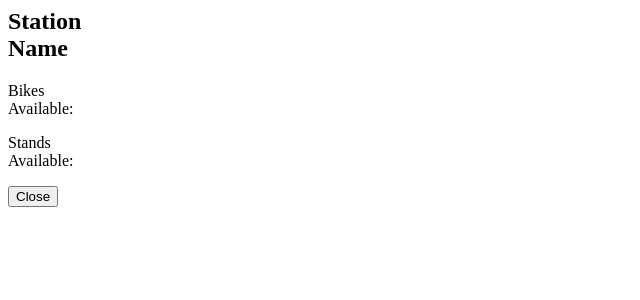
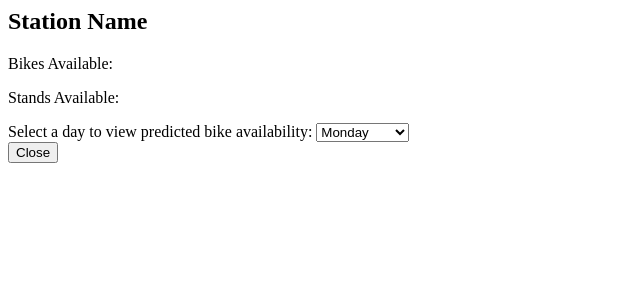
Before and after one commit to denartha10/comp30830-flask-application, a Flask app: template templates/right_sidebar.html in a window 1280 px wide. Shown: the top 300 px of the page, without its empty margins (0-640 px from the left). Run offline with Flask 3, Linux system fonts and the light colour scheme; the template is opened without the code that fills it, so the values that code supplies are empty.

Commit message:
station display sidebar, 404 page and error handles
- Right side navbar bike station display fixed
- 404 html + error handlers

```diff
--- a/app.py
+++ b/app.py
@@ -1,4 +1,4 @@
-from flask import Flask, Response, render_template, request
+from flask import Flask, Response, abort, render_template, request
 from flask_caching import Cache
 from flask_sqlalchemy import SQLAlchemy
 from utilities.models import Station, Weather
@@ -8,6 +8,7 @@ from dotenv import load_dotenv
 import os
 
 from utilities.prediction_utilities import convert_date_and_time_to_day_hour, get_predictions, get_temp_rain_wind
+from sqlalchemy.exc import SQLAlchemyError
 
 # Load .env file
 load_dotenv()
@@ -39,6 +40,8 @@ def index():
 @cache.cached()
 def get_stations():
     stations = db.session.query(Station).all()
+    if not stations:
+        abort(404)  # error handler
     bike_data = pd.DataFrame(stations)
     bike_data["pin_colors"] = bike_data.apply(determinePinColors, axis=1)
     bike_data["info_html"] = bike_data.apply(createInfoWindowContent, axis=1)
@@ -48,6 +51,8 @@ def get_stations():
 @app.route('/weather', methods=['GET'])
 def get_weather():
     weather = db.session.query(Weather).all()
+    if not weather:
+        abort(404) # error handler
     weather_data = pd.DataFrame(weather)
     json_data = weather_data.to_json(orient='records', date_format='iso')
     return Response(json_data, mimetype='application/json')
@@ -55,11 +60,10 @@ def get_weather():
 @app.route('/select/id', methods=['GET'])
 @cache.cached()
 def select_station(id):
-    print(f"WE FETCHED THE {id}")
-    select_station = db.session.query.filter_by(id=id).all() # Getting a warning about the filter by here??
-    select_station_data = pd.DataFrame(select_station)
-    json_data = select_station_data.to_json(orient='records', date_format='iso')
-    return Response(json_data, mimetype='application/json')
+        selected_station = Station.query.filter_by(id=id).first_or_404() # error handler
+        select_station_data = pd.DataFrame([selected_station])
+        json_data = select_station_data.to_json(orient='records', date_format='iso')
+        return Response(json_data, mimetype='application/json')
 
 @app.route('/predict', methods=['GET'])
 @cache.cached()
@@ -67,8 +71,7 @@ def get_prediction():
     date = request.args.get("date")
     time = request.args.get("time")
     station_id = request.args.get("id")
-
-    if date and time:
+    if date and time and station_id:
         (day, hour) = convert_date_and_time_to_day_hour(date, time)
         params = get_temp_rain_wind(date, hour)
 
@@ -77,10 +80,13 @@ def get_prediction():
             prediction = get_predictions(day, hour, temp, rain, wind, station_id)
             return f"{prediction}"
         else:
-            return f"{date}, {time}, {params} GOT TO PARAMS"
+             abort(404)
     else:
-        return f"{date}, {time}, GOT TO DATETIME"
+         abort(404)
 
+@app.errorhandler(404)
+def page_not_found(e):
+    return render_template('404.html'), 404
 
 if __name__ == '__main__':
     app.run(port=5000)
--- a/templates/right_sidebar.html
+++ b/templates/right_sidebar.html
@@ -1,32 +1,53 @@
-<div id="rightSidebar" class="fixed top-0 right-0 h-full bg-white overflow-hidden shadow-lg p-5 transform translate-x-full transition-all duration-300 ease-in-out" style="width:0;">
-    <h2 id="stationName" class="text-xl font-semibold">Station Name</h2>
-    <p id="bikeAvailability" class="mt-4">Bikes Available: </p>
-    <p id="standAvailability" class="mt-2">Stands Available: </p>
-    <button onclick="closeRightSidebar()">Close</button>
+<div id="rightSidebar">
+    <h2 id="stationName" class="text-2xl font-bold mt-2">Station Name</h2>
+    <p id="bikeAvailability" class="text-1xl font-semibold mt-2">Bikes Available: </p>
+    <p id="standAvailability" class="text-1xl font-semibold mt-2">Stands Available: </p>
+
+    <div class="text-center">
+        <label for="daySelect" class="block mt-4 font-bold text-center">Select a day to view predicted bike availability:</label>
+        <select id="daySelect" class="block mt-1 mb-4 mx-auto">
+            <option value="Monday">Monday</option>
+            <option value="Tuesday">Tuesday</option>
+            <option value="Wednesday">Wednesday</option>
+            <option value="Thursday">Thursday</option>
+            <option value="Friday">Friday</option>
+            <option value="Saturday">Saturday</option>
+            <option value="Sunday">Sunday</option>
+        </select>
+    </div>
+    <button class="mt-4 bg-red-500 hover:bg-red-700 text-white font-bold py-2 px-4 rounded" onclick="closeRightSidebar()">Close</button>
 </div>
 
 <script>
     function openRightSidebar(stationId) {
-        console.log("Trying to open sidebar for station ID:", stationId);
         const stationDict = getStationDict();
         const sidebar = document.getElementById('rightSidebar');
-        sidebar.style.width = "300px";
 
         const stationName = document.getElementById('stationName');
         const bikeAvailability = document.getElementById('bikeAvailability');
         const standAvailability = document.getElementById('standAvailability');
 
         const station = stationDict[stationId];
-        console.log('Station:', station);
         stationName.textContent = station.name;
         bikeAvailability.textContent = `Bikes Available: ${station.av_bikes}`;
         standAvailability.textContent = `Stands Available: ${station.av_stands}`;
+
+        sidebar.style.transform = "translateX(0)";
+
+        sidebar.addEventListener('click', function(event) {
+            event.stopPropagation();
+        });
     }
     window.openRightSidebar = openRightSidebar;
 
     function closeRightSidebar() {
         const sidebar = document.getElementById('rightSidebar');
-        sidebar.style.width = "0";
+        sidebar.style.transform = "translateX(100%)";
     }
     window.closeRightSidebar = closeRightSidebar;
+
+    function updateBikeUsageData(stationId, selectedDay) {
+        //to fetch when adam has the data
+    }
+    window.updateBikeUsageData = updateBikeUsageData;
 </script>
--- a/templates/searchbar.html
+++ b/templates/searchbar.html
@@ -9,6 +9,8 @@
 		searchBar.addEventListener('focus', function () {
 			this.value = '';
 			searchPrompt.classList.add('hidden');
+			closeRightSidebar();
+			event.stopPropagation();
 		});
 
 		searchBar.addEventListener('input', function () {
@@ -31,6 +33,7 @@
 								stationDict[id].stationInfoWindow
 							);
 							openRightSidebar(id);
+							event.stopPropagation();
 						});
 						searchPrompt.appendChild(suggestion);
 					}
@@ -39,6 +42,7 @@
 			} else {
 				searchPrompt.classList.add('hidden');
 			}
+			event.stopPropagation();
 		});
 
 		// hides search prompt when clicking outside the search bar (i.e. clears when clicking on the map)
@@ -46,6 +50,7 @@
 			const target = event.target;
 			if (target !== searchBar && target !== searchPrompt) {
 				searchPrompt.classList.add('hidden');
+				closeRightSidebar();
 			}
 		});
 	}
```
Also changed, not shown: templates/404.html (added, +16 -0 lines), templates/index.html (+5 -2 lines), templates/intro_screen.html (added, +16 -0 lines), templates/map.html (+15 -2 lines), templates/sidebar.html (+9 -0 lines), public/images/404.png (added).
